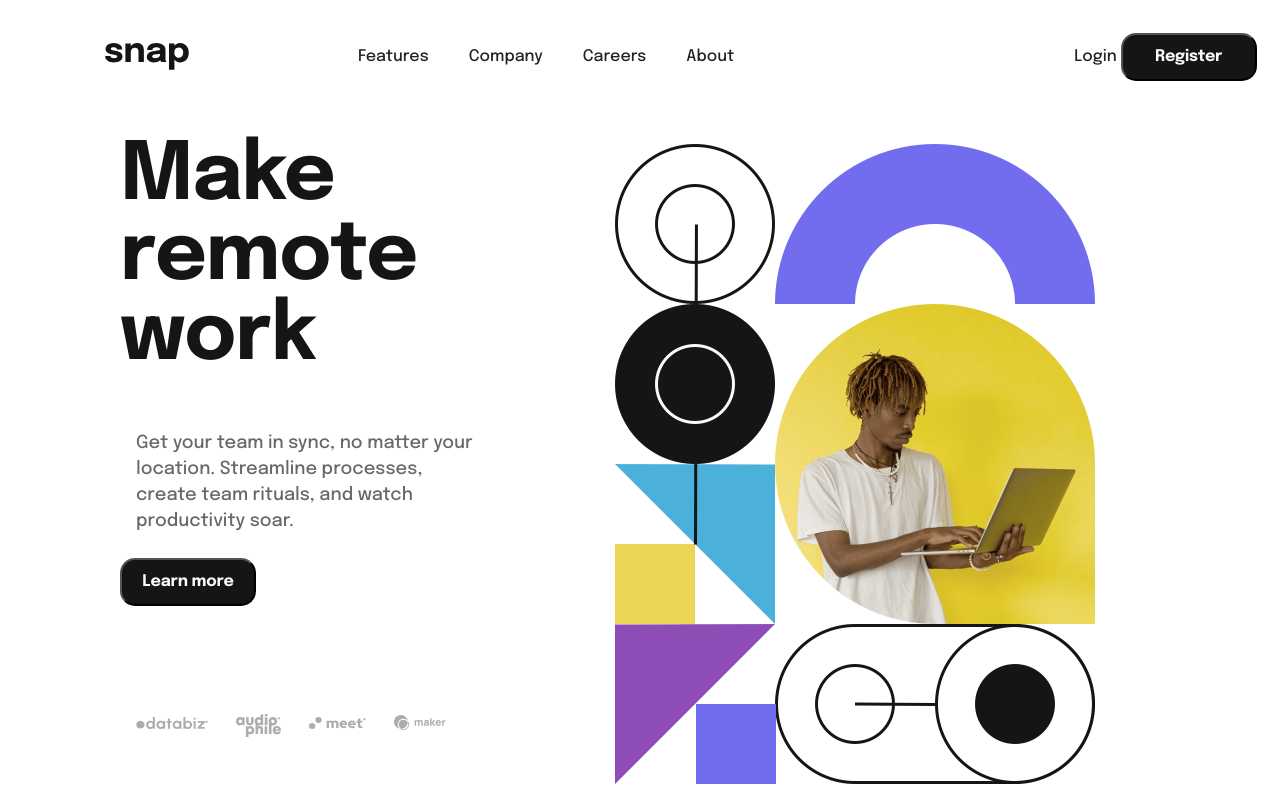
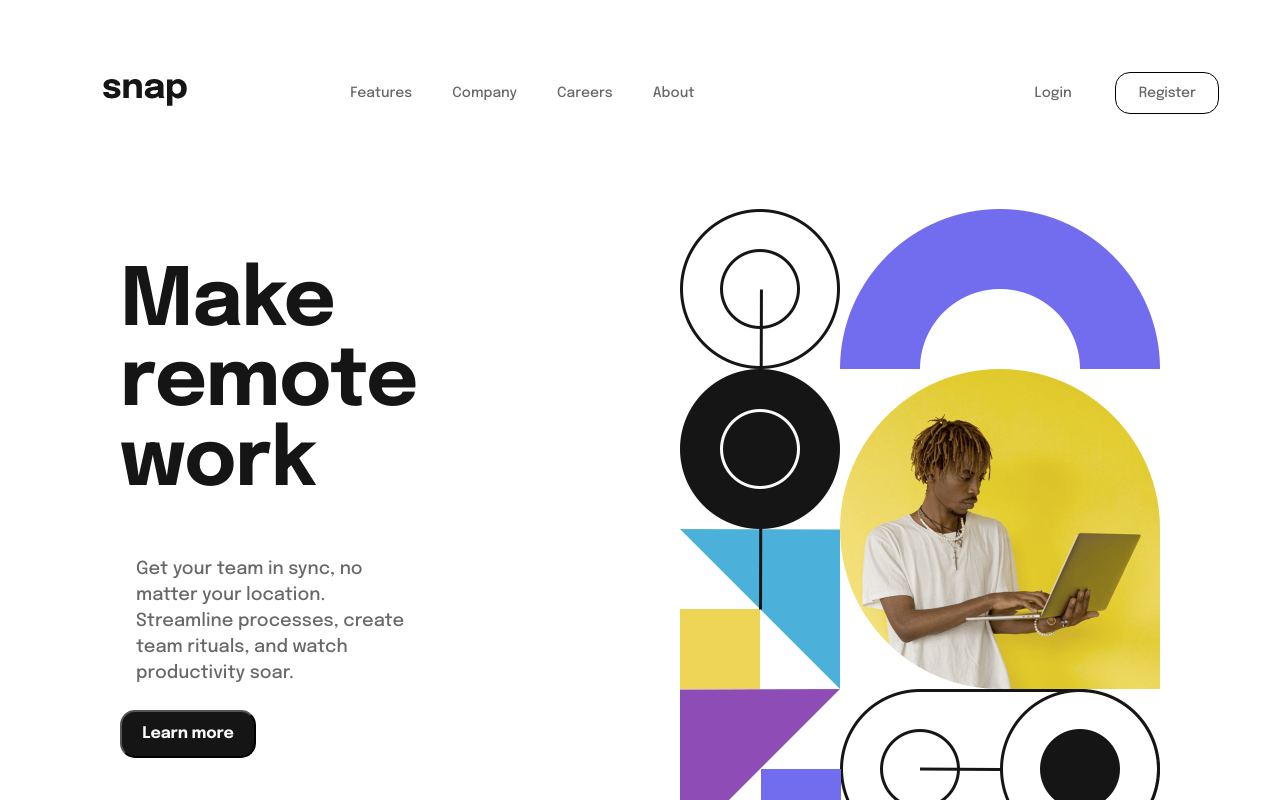
Before and after one commit to amirestes/dropdown, a plain HTML site: page index.html in a window 1280 px wide. Shown: the top 800 px of the page. Drawn offline with Linux system fonts and the light colour scheme.

Commit message:
margin adjustments

```diff
--- a/css/main.css
+++ b/css/main.css
@@ -184,10 +184,16 @@ textarea {
 
   #myLinks {
     display: none;
+    font-family: 'Epilogue';
+    font-style: normal;
+    font-weight: 500;
+    font-size: 14px;
+    line-height: 16px;
+    color: #686868;
   }
 
   .snap {
-    margin: 16px;
+    margin: 16px 16px 67px 16px;
     width: 90%;
     height: 35px;
     display: flex;
@@ -204,6 +210,20 @@ textarea {
 
   li {
     padding-right: 40px;
+  }
+
+  #register {
+    background-color: transparent;
+    width: 104px;
+    height: 42px;
+    border: 1px solid black;
+    font-family: 'Epilogue';
+    font-style: normal;
+    font-weight: 500;
+    font-size: 14px;
+    line-height: 16px;
+    color: #686868;
+    margin: 40px;
   }
 
   .hero {
@@ -417,8 +437,8 @@ footer {
     justify-content: space-between;
     align-items: center;
     flex-direction: row;
-    align-items: center;
-    margin: 0 120px;
+    align-items: flex-start;
+    margin: 75px 120px;
 
   }
   .hero{
@@ -455,6 +475,7 @@ footer {
     display: block;
     width: 480px;
     margin-right: 65px;
+    margin-left: 65px;
   }
 
   .hero-img {
@@ -465,7 +486,8 @@ footer {
     display: flex;
     justify-content: space-around;
     flex-direction: row;
-    margin: 108px 16px;
+    margin: 75px 16px;
+    height: 500px;
   }
 }
 
--- a/index.html
+++ b/index.html
@@ -51,7 +51,7 @@
             </div>
             <div>
               Login
-              <button>Register</button>
+              <button id="register">Register</button>
             </div>
         </div>
         </nav>
```
